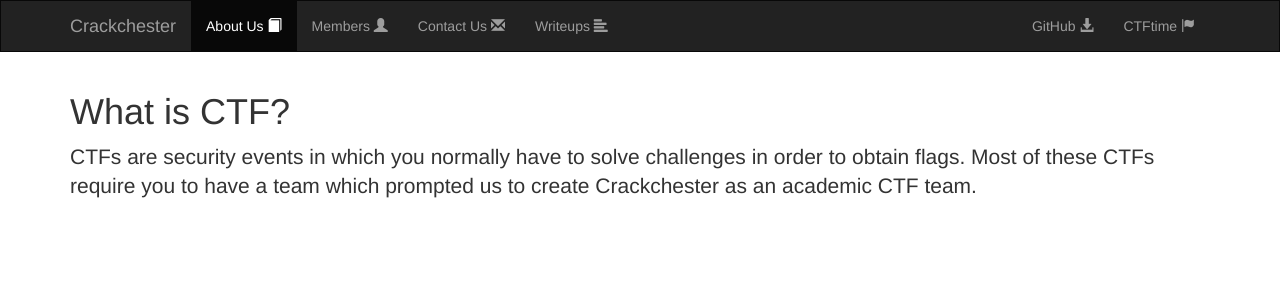
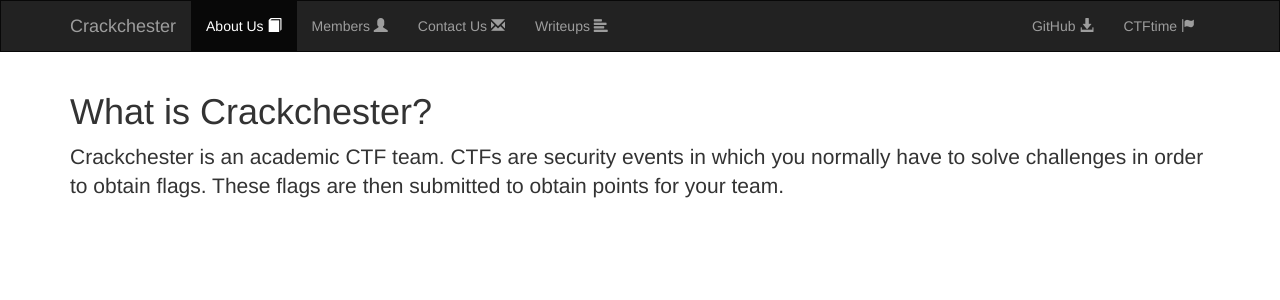
Before and after one commit to Crackchester/website_old, a Jekyll site: the page built from index.html, in a window 1280 px wide. Shown: the top 300 px of the page. Built offline with Jekyll 4.4.1, drawn with Linux system fonts in a browser that asks for light colours; nearby versions of some CDN libraries.

Commit message:
Updated index content

```diff
--- a/index.html
+++ b/index.html
@@ -6,7 +6,8 @@
 pg: 0
 title: About Us
 ---
-<h1>What is CTF?</h1>
+<h1>What is Crackchester?</h1>
+
 <p class="lead">
-    CTFs are security events in which you normally have to solve challenges in order to obtain flags. Most of these CTFs require you to have a team which prompted us to create Crackchester as an academic CTF team.
+Crackchester is an academic CTF team. CTFs are security events in which you normally have to solve challenges in order to obtain flags. These flags are then submitted to obtain points for your team.
 </p>
```
